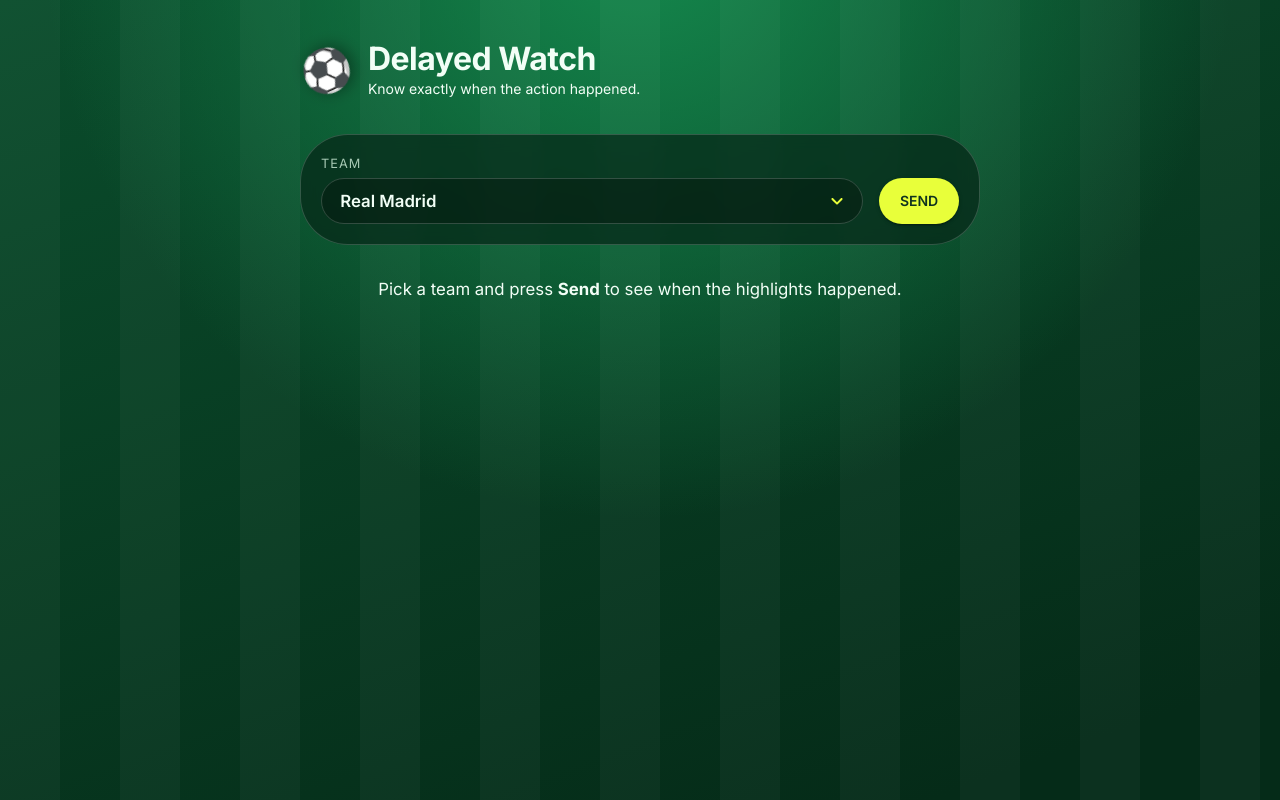
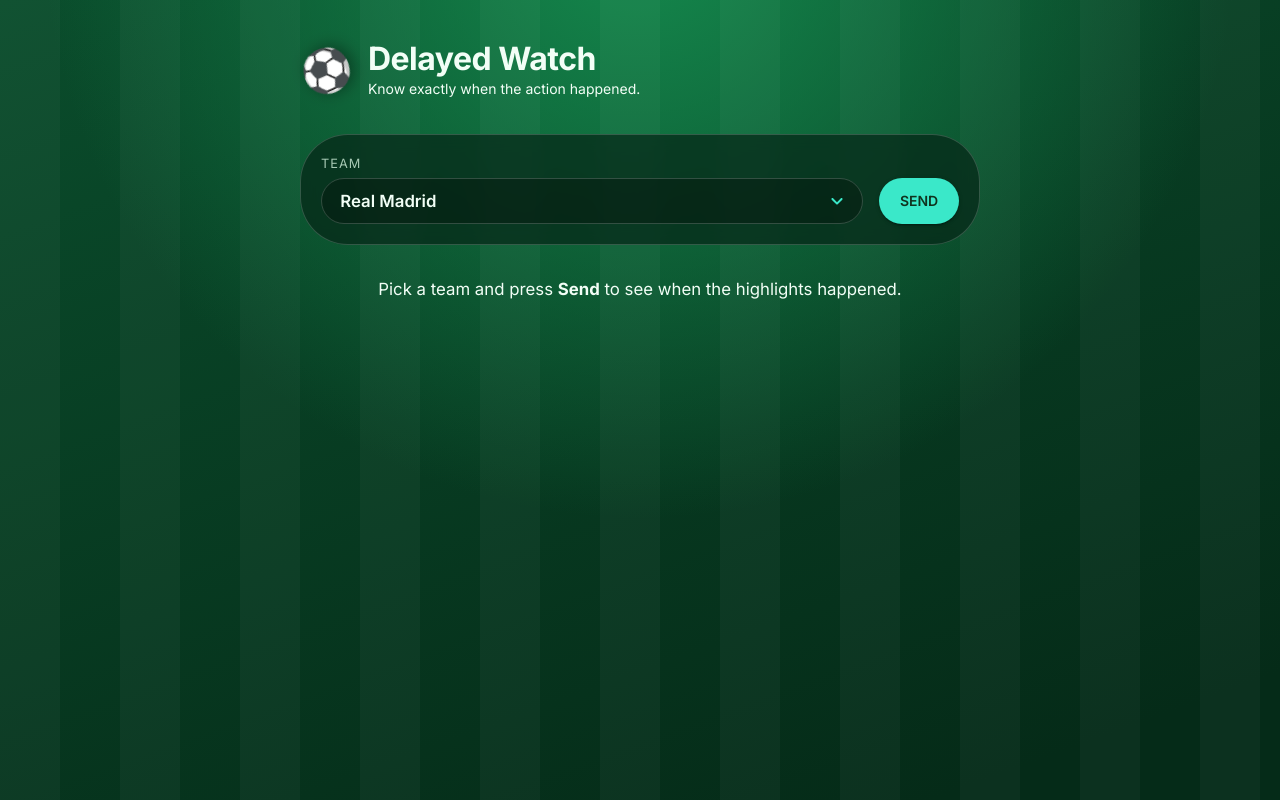
Before and after one commit to omerZeli/football-delayed-watch, a React (Vite) app in the folder client/: page / in a window 1280 px wide. Built offline with nearby package versions, Linux system fonts and the light colour scheme.

Commit message:
change colors

```diff
--- a/client/src/components/KeyMoments.jsx
+++ b/client/src/components/KeyMoments.jsx
@@ -45,7 +45,7 @@ export default function KeyMoments({ minutes }) {
                 transition: "transform .1s ease, background .2s ease",
                 "&:hover": {
                   transform: "translateY(-2px)",
-                  bgcolor: "rgba(232,255,58,0.18)",
+                  bgcolor: "rgba(58,232,201,0.18)",
                   borderColor: colors.accent,
                 },
               }}
--- a/client/src/components/TeamDropdown.jsx
+++ b/client/src/components/TeamDropdown.jsx
@@ -29,7 +29,7 @@ export default function TeamDropdown({ id, value, options, onChange }) {
               fontWeight: 600,
               px: 2,
               py: 1,
-              "&:hover": { bgcolor: "rgba(232,255,58,0.14)" },
+              "&:hover": { bgcolor: "rgba(58,232,201,0.14)" },
               "&.Mui-selected, &.Mui-selected:hover": {
                 bgcolor: colors.accent,
                 color: "#10331f",
@@ -50,12 +50,12 @@ export default function TeamDropdown({ id, value, options, onChange }) {
         "& .MuiOutlinedInput-notchedOutline": { borderColor: colors.line },
         "&:hover": { bgcolor: "rgba(0,0,0,0.38)" },
         "&:hover .MuiOutlinedInput-notchedOutline": {
-          borderColor: "rgba(232,255,58,0.5)",
+          borderColor: "rgba(58,232,201,0.5)",
         },
         "&.Mui-focused .MuiOutlinedInput-notchedOutline": {
           borderColor: colors.accent,
           borderWidth: 1,
-          boxShadow: "0 0 0 3px rgba(232,255,58,0.18)",
+          boxShadow: "0 0 0 3px rgba(58,232,201,0.18)",
         },
         "& .MuiSelect-icon": { color: colors.accent, right: 14 },
       }}
--- a/client/src/theme.js
+++ b/client/src/theme.js
@@ -7,8 +7,8 @@ export const colors = {
   grassLight: "#158a4e",
   grassDeepest: "#052b18",
   line: "rgba(255, 255, 255, 0.18)",
-  accent: "#e8ff3a",
-  accentDark: "#c7dd1a",
+  accent: "#3ae8c9",
+  accentDark: "#1ac7a8",
   card: "rgba(6, 40, 24, 0.72)",
   menu: "rgba(6, 40, 24, 0.96)",
   text: "#f2fef6",
```
